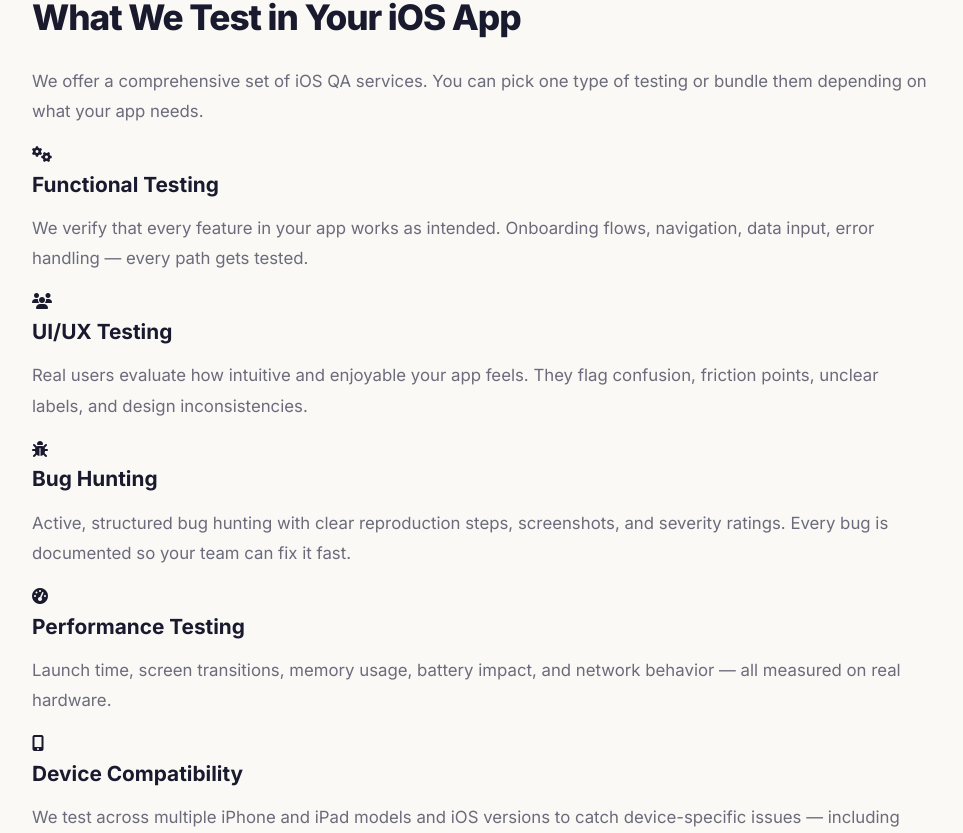
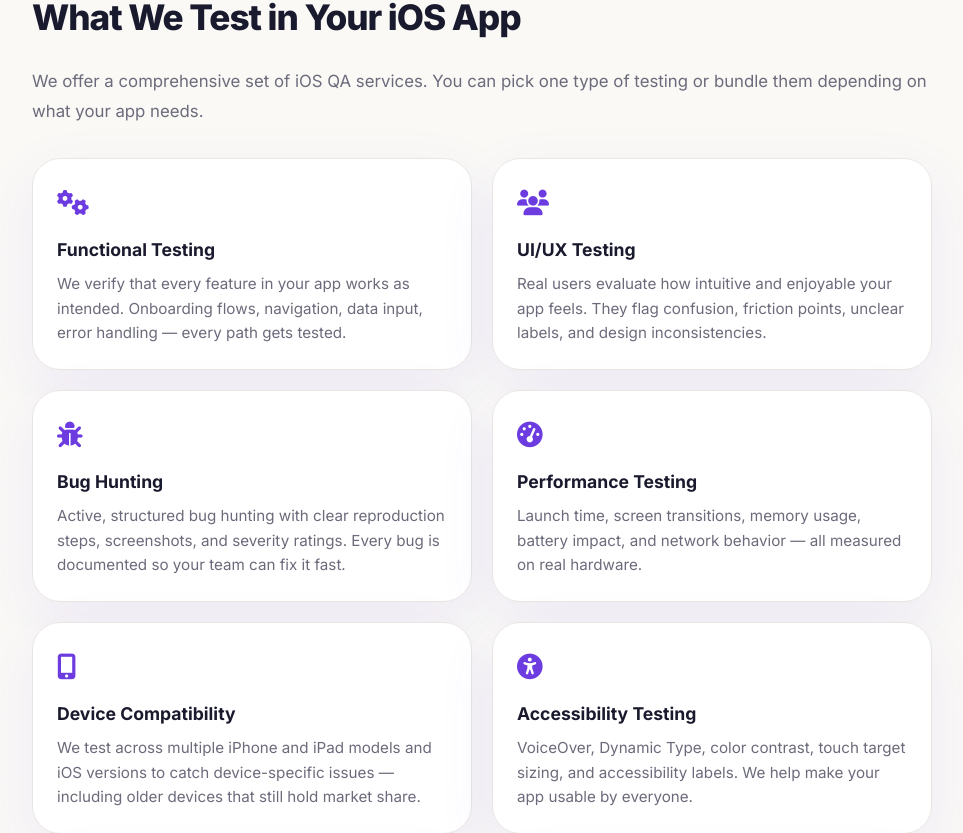
Before and after one commit to RealAppTesters/testflight-testers, a Next.js app: page /ios-app-testing in a window 1280 px wide. Shown: the part 1289-2122 px from the top of the page, without its empty margins (158-1121 px from the left). Built offline with nearby package versions, Linux system fonts and the light colour scheme.

Commit message:
Update globals.css

```diff
--- a/app/globals.css
+++ b/app/globals.css
@@ -2600,3 +2600,52 @@ body {
   color: var(--primary-light);
   text-decoration: underline;
 }
+
+/* ─── Testing Grid (used on /ios-app-testing) ─── */
+.testing-grid {
+  display: grid;
+  grid-template-columns: 1fr 1fr;
+  gap: 20px;
+  margin: 32px 0;
+}
+
+.testing-item {
+  background: var(--card-bg);
+  border-radius: var(--radius);
+  padding: 24px;
+  border: 1px solid var(--border);
+  box-shadow: var(--shadow);
+  transition: var(--transition);
+}
+
+.testing-item:hover {
+  transform: translateY(-4px);
+  box-shadow: var(--shadow-hover);
+  border-color: var(--primary-light);
+}
+
+.testing-item .icon {
+  font-size: 1.6rem;
+  color: var(--primary);
+  margin-bottom: 12px;
+}
+
+.testing-item h3 {
+  font-size: 1.1rem;
+  font-weight: 700;
+  margin-bottom: 8px;
+  color: var(--text);
+}
+
+.testing-item p {
+  font-size: 0.95rem;
+  color: var(--gray);
+  line-height: 1.6;
+  margin: 0;
+}
+
+@media (max-width: 768px) {
+  .testing-grid {
+    grid-template-columns: 1fr;
+  }
+}
```
